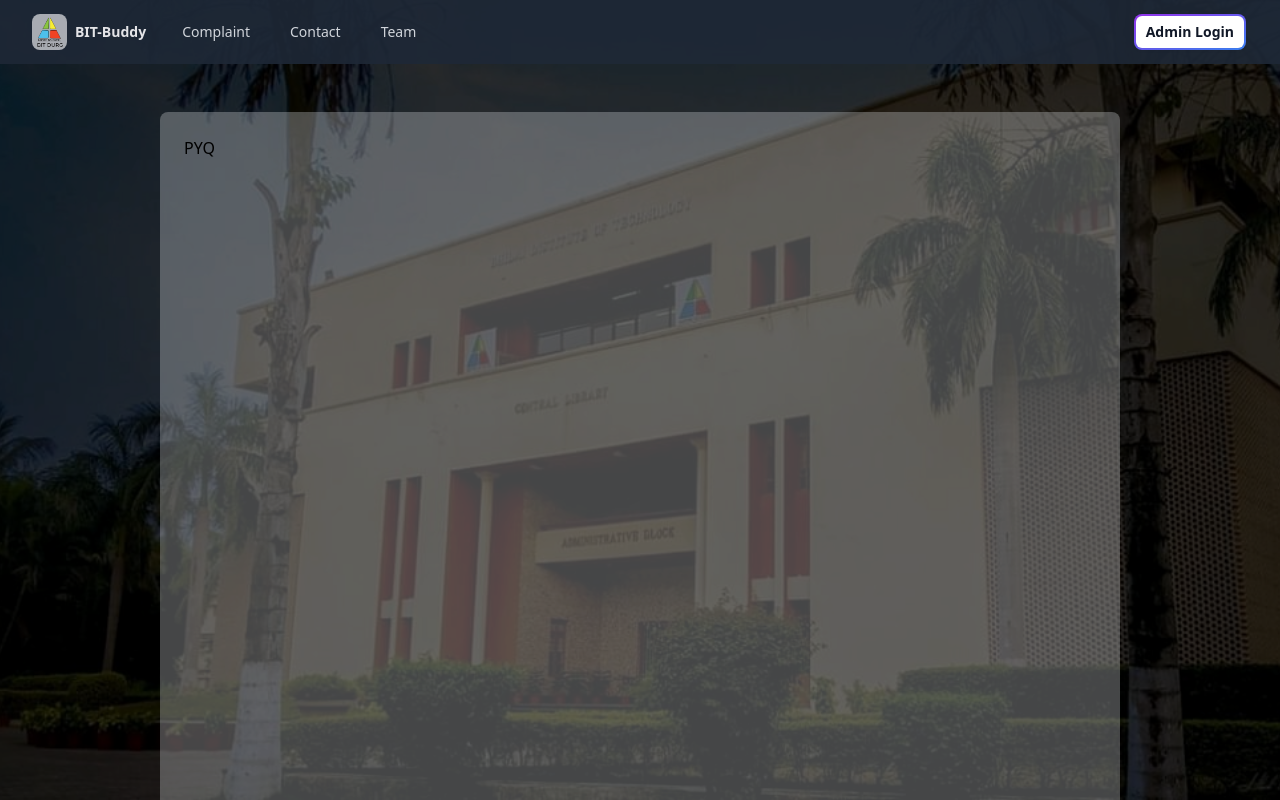
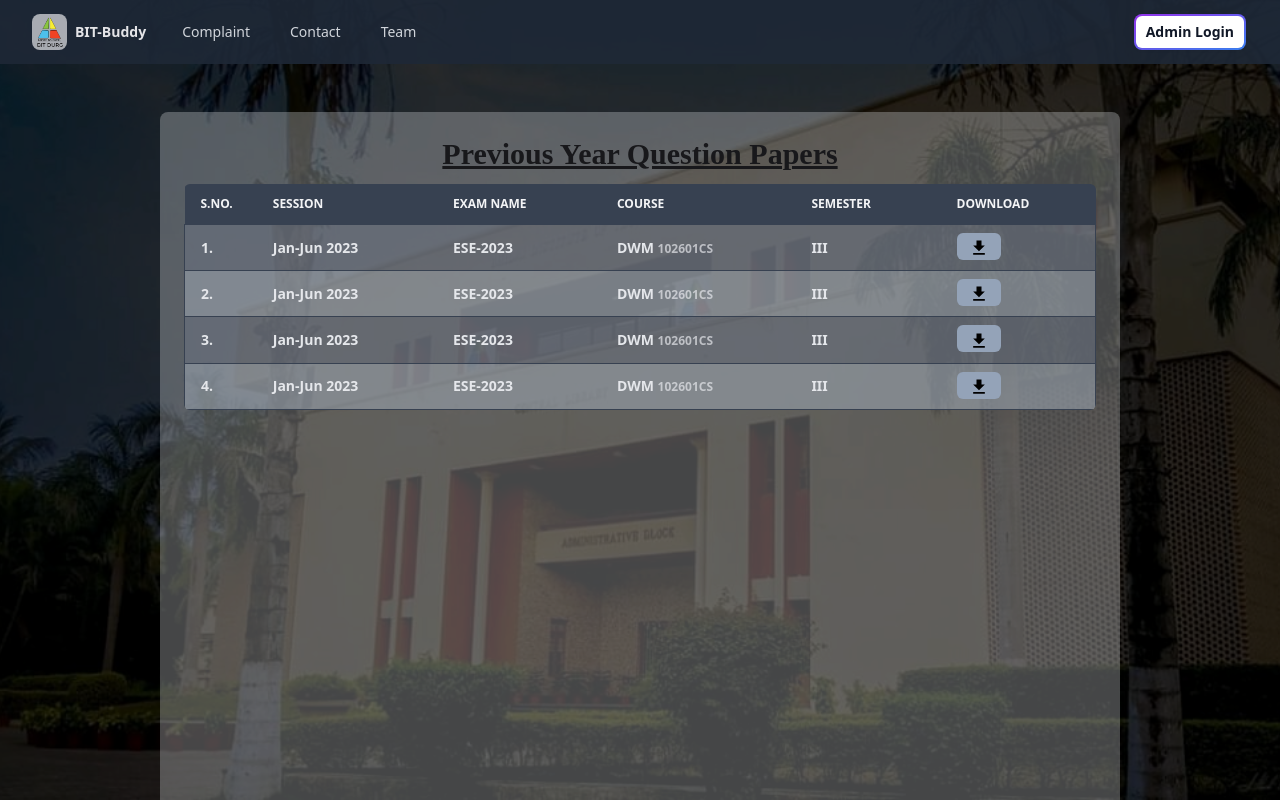
Before and after one commit to Gajmain2020/ERP, a React (Vite) app in the folder frontend/: page /student/1/1/pyq in a window 1280 px wide. Shown: the top 800 px of the page. Built offline with nearby package versions, Linux system fonts and the light colour scheme; a web font is replaced by a local one.

Commit message:
student side ui done

```diff
--- a/frontend/src/Component/Common/Sidebar.jsx
+++ b/frontend/src/Component/Common/Sidebar.jsx
@@ -184,7 +184,7 @@ const sidebarButtonStyle =
   "w-full px-3 flex gap-5  text-md hover:bg-zinc-400/60 transition-all delay-150 hover:text-black rounded-lg py-2 active:outline-none active:ring active:ring-zinc-900/50 font-semibold items-center cursor-pointer";
 
 const sidebarComponentStyle =
-  "backdrop-blur fixed sm:hidden xs:hidden left-0 top-16 w-1/5 mt-2 xl:flex lg:flex md:flex border-rounded p-2 flex-col gap-2 min-h-[89vh] bg-white/30 text-white flex rounded-md";
+  "backdrop-blur fixed sm:hidden xs:hidden left-0 top-16 w-1/5 mt-2 xl:flex lg:flex md:flex border-rounded p-2 flex-col gap-2 min-h-[89vh] bg-white/30 text-white flex rounded-md ";
 
 const active = " bg-zinc-200/70 text-zinc-900";
 
@@ -295,7 +295,7 @@ function StudentSidebar() {
   const navigate = useNavigate();
 
   return (
-    <div className="flex overflow-auto">
+    <div className="flex overflow-auto ">
       <div className={sidebarComponentStyle}>
         <div
           onClick={() => navigate(baseUrl)}
--- a/frontend/src/Component/Student/Attendance/Attendance.jsx
+++ b/frontend/src/Component/Student/Attendance/Attendance.jsx
@@ -107,10 +107,11 @@ export default function Attendance() {
     console.log("Handle sheet download triggered");
   }
 
+  console.log(attendanceToShow);
+
   return (
     <Wrapper>
       <Heading>Attendance</Heading>
-
       {/*//* Search and filter field */}
       <div className="flex justify-between w-full">
         <div className="mx-2">
@@ -142,7 +143,6 @@ export default function Attendance() {
           </button>
         </div>
       </div>
-
       {/*//* download sheet button*/}
       <div className="flex justify-end mx-5">
         <button
@@ -152,6 +152,34 @@ export default function Attendance() {
           <DownloadTwoToneIcon />
           Download
         </button>
+      </div>
+
+      {/* //* Percentage of total attendance */}
+
+      <div className="grid space-x-5 grid-cols-2 text-lg font-sub justify-center items-center bg-slate-600/60 text-gray-100 px-2 py-1 rounded ring">
+        <div className="grid h-full ">
+          <span className="flex justify-between">
+            <span>Total Classes</span>
+            <span>{attendanceToShow.length}</span>
+          </span>
+          <span className="flex justify-between">
+            <span>Attended Classes</span>
+            <span>
+              {attendanceToShow.filter((att) => att.present === true).length}
+            </span>
+          </span>
+        </div>
+        <div className="row-span-2 h-full flex items-center justify-between ">
+          <span>Grand Percentage</span>
+          <span>
+            {(
+              (attendanceToShow.filter((att) => att.present === true).length *
+                100) /
+              attendanceToShow.length
+            ).toFixed(2)}
+            %
+          </span>
+        </div>
       </div>
 
       {/*//* main table component button*/}
@@ -196,7 +224,6 @@ export default function Attendance() {
           </tbody>
         </table>
       </div>
-
       {/* //! utility for error and success snackbar */}
       {errorMessage !== "" && (
         <ErrSuccSnackbar
--- a/frontend/src/Component/Student/PYQ/PYQ.jsx
+++ b/frontend/src/Component/Student/PYQ/PYQ.jsx
@@ -1,5 +1,103 @@
 import Wrapper from "../../Common/Wrapper";
+import Heading from "../../Common/Heading";
+import DownloadIcon from "@mui/icons-material/Download";
+
+const dummyPyq = [
+  {
+    _id: "1",
+    session: "Jan-Jun 2023",
+    examName: "ESE-2023",
+    semester: "III",
+    courseShortName: "DWM",
+    courseCode: "102601CS",
+  },
+  {
+    _id: "2",
+    session: "Jan-Jun 2023",
+    examName: "ESE-2023",
+    semester: "III",
+    courseShortName: "DWM",
+    courseCode: "102601CS",
+  },
+  {
+    _id: "3",
+    session: "Jan-Jun 2023",
+    examName: "ESE-2023",
+    semester: "III",
+    courseShortName: "DWM",
+    courseCode: "102601CS",
+  },
+  {
+    _id: "4",
+    session: "Jan-Jun 2023",
+    examName: "ESE-2023",
+    semester: "III",
+    courseShortName: "DWM",
+    courseCode: "102601CS",
+  },
+];
 
 export default function PYQ() {
-  return <Wrapper>PYQ</Wrapper>;
+  function handleDownloadPaper(id) {
+    console.log(id);
+  }
+
+  return (
+    <Wrapper>
+      <Heading>Previous Year Question Papers</Heading>
+      <div className="relative overflow-x-auto rounded-md">
+        <table className="w-full text-sm text-left rtl:text-right text-gray-500 dark:text-gray-400">
+          <thead className="text-xs uppercase bg-gray-700 text-gray-100">
+            <tr>
+              <th scope="col" className="w-10 px-4 py-3">
+                S.NO.
+              </th>
+              <th scope="col" className="px-6 py-3">
+                Session
+              </th>
+              <th scope="col" className="px-6 py-3">
+                Exam Name
+              </th>
+              <th scope="col" className="px-6 py-3">
+                Course
+              </th>
+              <th scope="col" className="px-6 py-3">
+                Semester
+              </th>
+              <th scope="col" className="px-6 py-3">
+                Download
+              </th>
+            </tr>
+          </thead>
+          <tbody className="text-gray-200  font-semibold">
+            {dummyPyq.map((res, idx) => (
+              <tr
+                key={idx}
+                className="odd:bg-gray-500/60 even:bg-gray-400/60 border border-gray-700 hover:bg-gray-900/70 transition hover:text-white"
+              >
+                <td className="px-4 py-3">{idx + 1}.</td>
+                <td className="px-6 py-3">{res.session}</td>
+                <td className="px-6 py-3">{res.examName}</td>
+                <td className="px-6 py-3">
+                  {res.courseShortName}{" "}
+                  <span className="text-xs text-gray-200/70">
+                    {res.courseCode}
+                  </span>
+                </td>
+                <td className="px-6 py-3">{res.semester}</td>
+                <td className="px-6 py-3">
+                  <span
+                    onClick={() => handleDownloadPaper(res._id)}
+                    className="bg-slate-400 px-3 py-1 text-black rounded-md hover:bg-slate-600 hover:text-white transition cursor-pointer"
+                  >
+                    <DownloadIcon fontSize="small" />
+                  </span>
+                </td>
+              </tr>
+            ))}
+          </tbody>
+        </table>
+      </div>{" "}
+    </Wrapper>
+  );
 }
--- a/frontend/src/Component/Student/StudentHomepage.jsx
+++ b/frontend/src/Component/Student/StudentHomepage.jsx
@@ -719,7 +719,7 @@ function DetailsBackdropComponent({
             setErrorMessage(res.message);
             return;
           }
-
+          console.log(res);
           setStudentDetails(res.details);
           setImage(res.image);
         })
```
Also changed, not shown: 1 other file (tests, documents, lock files or other folders).
